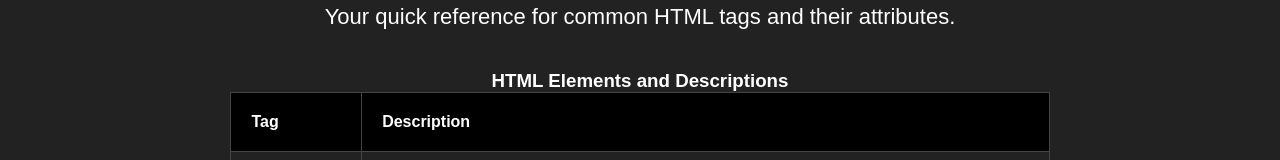
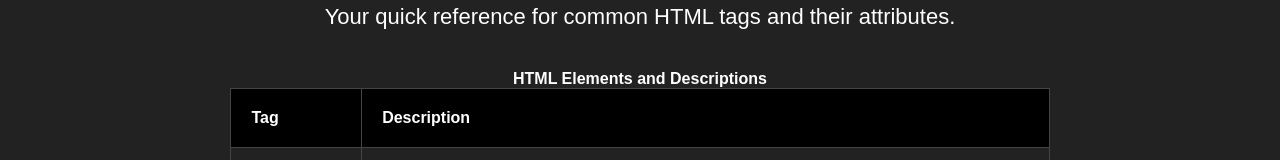
Before and after one commit to MarkAngelC/portfolio, a plain HTML site: page cheatsheet.html in a window 1280 px wide. Shown: the part 274-434 px from the top of the page. Drawn offline with Linux system fonts and the light colour scheme.

Commit message:
Update cheatsheet.html

```diff
--- a/cheatsheet.html
+++ b/cheatsheet.html
@@ -29,7 +29,7 @@
             <p>Your quick reference for common HTML tags and their attributes.</p>
 
             <table>
-                <caption><h3>HTML Elements and Descriptions</h3></caption>
+                <caption><strong>HTML Elements and Descriptions</strong></caption>
                 <thead>
                     <tr>
                         <th scope="col">Tag</th>
```
